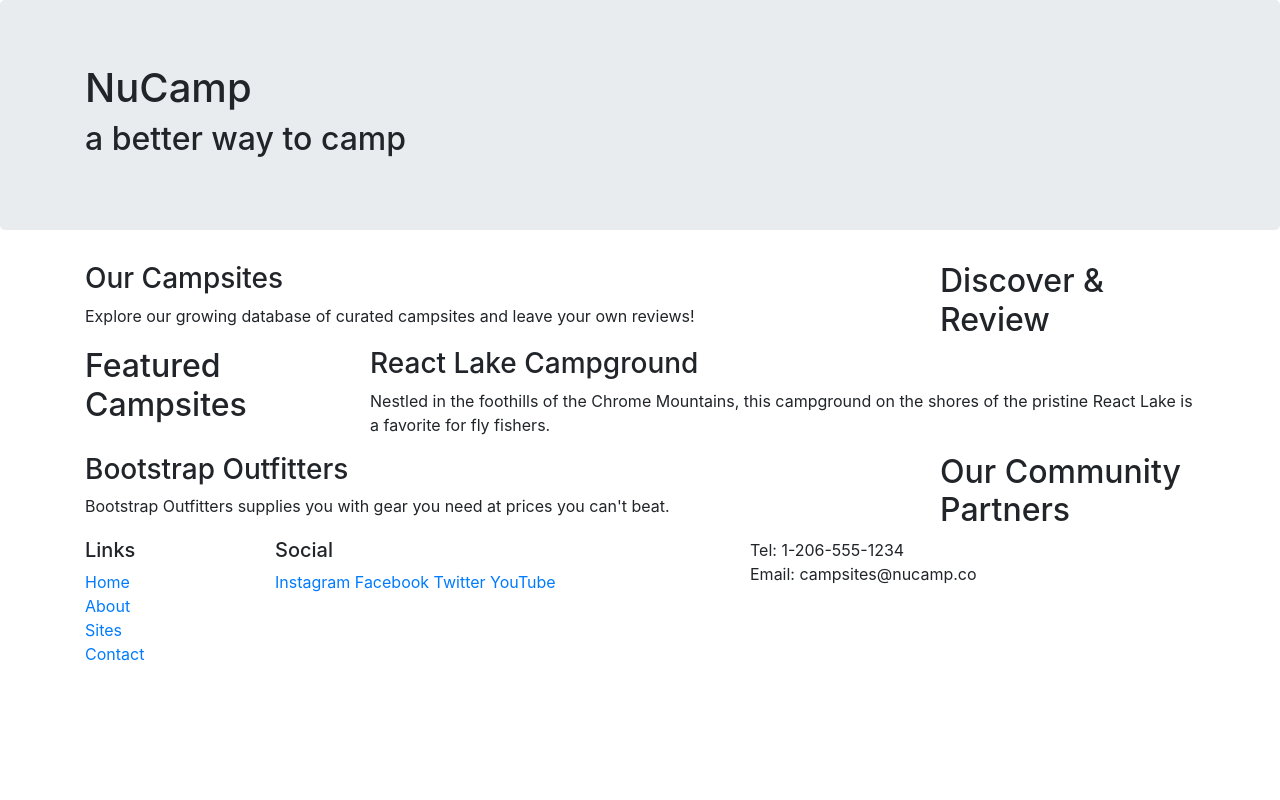
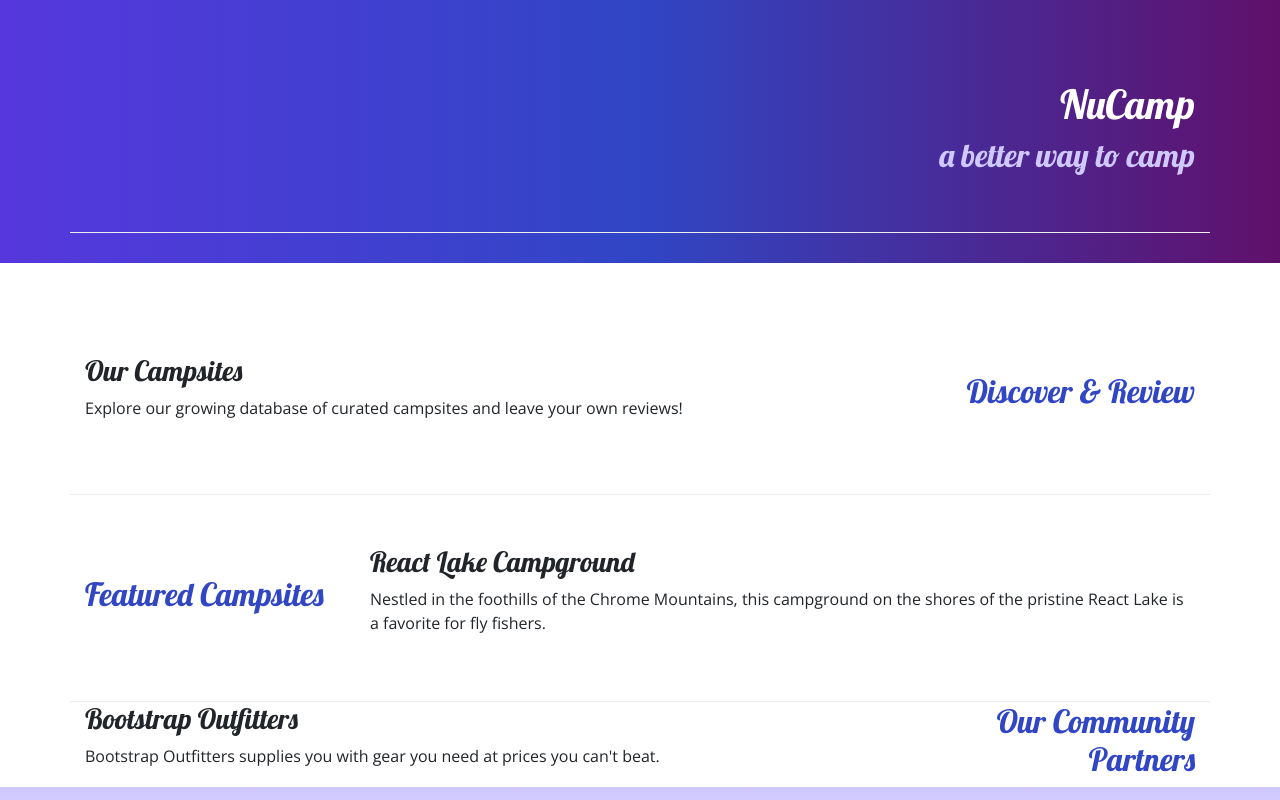
Before and after one commit to GashuA/NuCamp-Site, a website: page index.html in a window 1280 px wide. Shown: the top 800 px of the page. Drawn offline with nearby package versions, Linux system fonts and the light colour scheme.

Commit message:
Bootstrap and CSS Added

```diff
--- /dev/null
+++ b/css/styles.css
@@ -0,0 +1,32 @@
+body {
+    font-family: "Open Sans", sans-serif;
+}
+
+h1, h2, h3 {
+    font-family: "Lobster", cursive;
+}
+
+h2 {
+    color: #3046C5;
+}
+
+header h2 {
+    color: #CEC8FF;
+}
+
+footer {
+    background-image: linear-gradient(#CEC8FF, white);
+    padding: 20px 0;
+}
+
+.jumbotron {
+    padding: 30px;
+    background-image: linear-gradient(to right, #5637DD, #3046C5, #60106B);
+    color: white;
+}
+
+.row-content {
+    padding: 50px 0;
+    border-bottom: 1px ridge;
+    min-height: 200px;
+}
--- a/index.html
+++ b/index.html
@@ -9,15 +9,18 @@
     <!-- Bootstrap CSS -->
     <link rel="stylesheet" href="node_modules/bootstrap/dist/css/bootstrap.min.css" />
 
+    <!-- Additional CSS must be placed after Bootstrap CSS -->
+    <link rel="stylesheet" href="https://fonts.googleapis.com/css?family=Lobster|Open+Sans" />
+    <link rel="stylesheet" href="css/styles.css" />
     <title>NuCamp: A Better Way To Camp</title>
 </head>
 
 <body>
 
-    <header class="jumbotron">
+    <header class="jumbotron jumbotron-fluid">
         <div class="container">
-            <div class="row">
-                <div class="col">
+            <div class="row row-content align-items-center">
+                <div class="col text-sm-right">
                     <h1>NuCamp</h1>
                     <h2>a better way to camp</h2>
                 </div>
@@ -26,9 +29,9 @@
     </header>
 
     <div class="container">
-        <div class="row">
+        <div class="row row-content align-items-center">
             <div class="col-sm-4 order-sm-last col-md-3">
-                <h2>Discover & Review</h2>
+                <h2 class="text-sm-right">Discover & Review</h2>
             </div>
             <div class="col">
                 <h3>Our Campsites</h3>
@@ -36,7 +39,7 @@
             </div>
         </div>
 
-        <div class="row">
+        <div class="row row-content align-items-center">
             <div class="col-sm-4 col-md-3">
                 <h2>Featured Campsites</h2>
             </div>
@@ -48,7 +51,7 @@
 
         <div class="row">
             <div class="col-sm-4 order-sm-last col-md-3">
-                <h2>Our Community Partners</h2>
+                <h2 class="text-sm-right">Our Community Partners</h2>
             </div>
             <div class="col">
                 <h3>Bootstrap Outfitters</h3>
@@ -69,14 +72,14 @@
                         <li><a href="#">Contact</a></li>
                     </ul>
                 </div>
-                <div class="col-6 col-sm-5">
+                <div class="col-6 col-sm-5 text-center">
                     <h5>Social</h5>
                     <a href="http://instagram.com/">Instagram</a>
                     <a href="http://facebook.com/">Facebook</a>
                     <a href="http://twitter.com/">Twitter</a>
                     <a href="http://youtube.com/">YouTube</a>
                 </div>
-                <div class="col-sm-4">
+                <div class="col-sm-4 text-center">
                     Tel: 1-206-555-1234<br />
                     Email: campsites@nucamp.co
                 </div>
```
